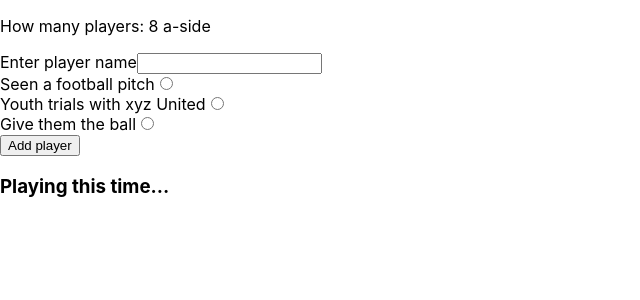
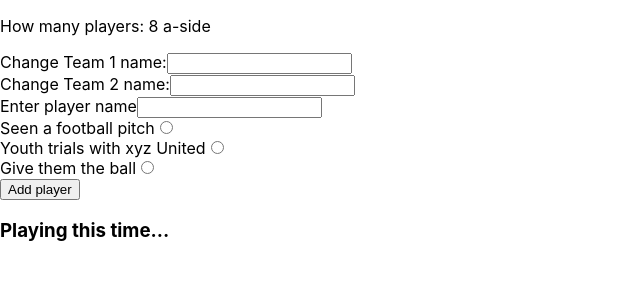
Before and after one commit to tomHall321/football-fever, a React (Create React App) app: page / in a window 1280 px wide. Shown: the top 300 px of the page, without its empty margins (0-640 px from the left). Built offline with nearby package versions, Linux system fonts and the light colour scheme.

Commit message:
teamName form inputs created

```diff
--- a/src/components/PlayerForm/PlayerForm.js
+++ b/src/components/PlayerForm/PlayerForm.js
@@ -10,6 +10,8 @@ class PlayerForm extends Component {
         this.state = {
             playerName: "",
             playerSkill: "",
+            teamName1: "Home Team",
+            teamName2: "Away Team",
         };
 
         this.handleName = this.handleName.bind(this);
@@ -48,6 +50,20 @@ class PlayerForm extends Component {
             >
 
                 <div className="player-form-inputs">
+
+                    <FormField
+                        label="Change Team 1 name:"
+                        name="team-name"
+                        type="text"
+                        containerClass={"form-field"}
+                    />
+
+                    <FormField
+                        label="Change Team 2 name:"
+                        name="team-name"
+                        type="text"
+                        containerClass={"form-field"}
+                    />
 
                     <FormField
                         name={"player-name"}
```
